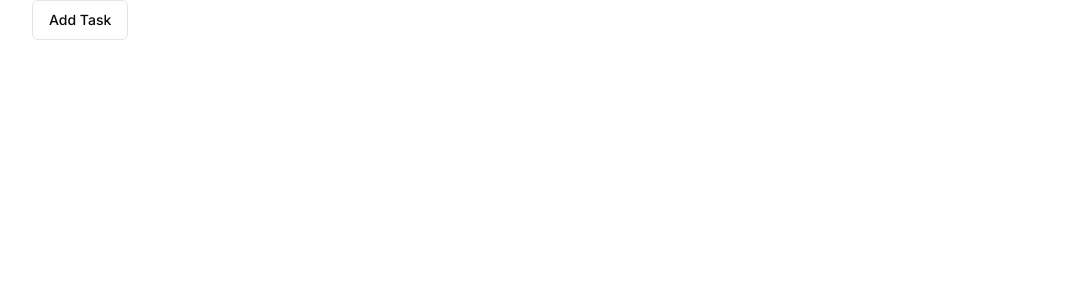
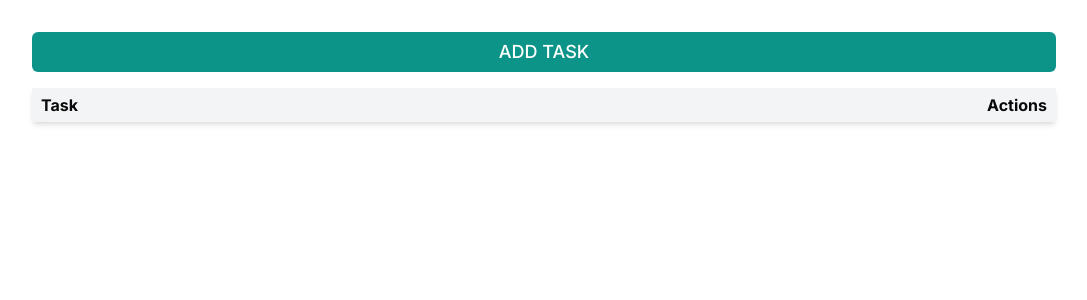
Before and after one commit to Afzalfaizi/Full-Stack-Todo-App, a Next.js app in the folder Front-end/todo-app/: page / in a window 1280 px wide. Shown: the top 300 px of the page, without its empty margins (96-1183 px from the left). Built offline with nearby package versions, Linux system fonts and the light colour scheme.

Commit message:
Components

```diff
--- a/Front-end/todo-app/app/page.tsx
+++ b/Front-end/todo-app/app/page.tsx
@@ -1,15 +1,16 @@
 import { Modal } from "@/components/Modal";
-import Image from "next/image";
+import TodoTable from "@/components/TodoTable";
 
 export default function Home() {
   return (
-    <main className=" max-w-5xl mx-auto">
+    <main className=" max-w-5xl mx-auto mt-8">
       {/* Add Task Section */}
       <section>
         <Modal/>
       </section>
-
-      <section>
+      {/* Todo Table */}
+      <section className=" mt-4">
+        <TodoTable/>
 
       </section>
 
--- a/Front-end/todo-app/components/AddTask.tsx
+++ b/Front-end/todo-app/components/AddTask.tsx
@@ -1,9 +1,16 @@
-
 export default function AddTask() {
   return (
-    <form>
-        <input/>
-        <button>Save</button>
+    <form className=" flex flex-col gap-x-3 w-full">
+      <input
+        type="text"
+        placeholder=" Add Task here"
+        minLength={3}
+        maxLength={54}
+        required
+        name="Add_Task"
+        className=" w-full px-2 py-1 border border-gray-100 rounded-md"
+      />
+      <button className=" px-2 py-1 bg-teal-600 text-white rounded-md w-full mt-4">Save</button>
     </form>
-  )
+  );
 }
--- a/Front-end/todo-app/components/Modal.tsx
+++ b/Front-end/todo-app/components/Modal.tsx
@@ -12,7 +12,7 @@ export function Modal() {
   return (
     <Dialog>
       <DialogTrigger asChild>
-        <Button variant="outline">Add Task</Button>
+        <Button variant="default" className=" w-full bg-teal-600 px-2 py-1 text-white uppercase text-lg ">Add Task</Button>
       </DialogTrigger>
       <DialogContent className="sm:max-w-[425px]">
         <DialogHeader>
--- /dev/null
+++ b/Front-end/todo-app/components/TodoTable.tsx
@@ -0,0 +1,38 @@
+import { table } from "console";
+
+const todo_list = [
+  {
+    id: 1,
+    name: "Task 1",
+    description: "Full Stack Developer",
+    email: "afzaalm993@gmail.com",
+    is_completed: false,
+  },
+  {
+    id: 2,
+    name: "Task 2",
+    description: "Full Stack Developer",
+    email: "task2@gmail.com",
+    is_completed: false,
+  },
+  {
+    id: 3,
+    name: "Task 3",
+    description: "Full Stack Developer",
+    email: "task3@gmail.com",
+    is_completed: false,
+  },
+];
+export default function TodoTable() {
+  return (
+    <table className=" w-full">
+      <thead>
+        <tr className=" flex justify-between items-center px-2 py-1 bg-gray-100 shadow-md">
+          <th>Task</th>
+          <th>Actions</th>
+        </tr>
+      </thead>
+      <tbody></tbody>
+    </table>
+  );
+}
```
